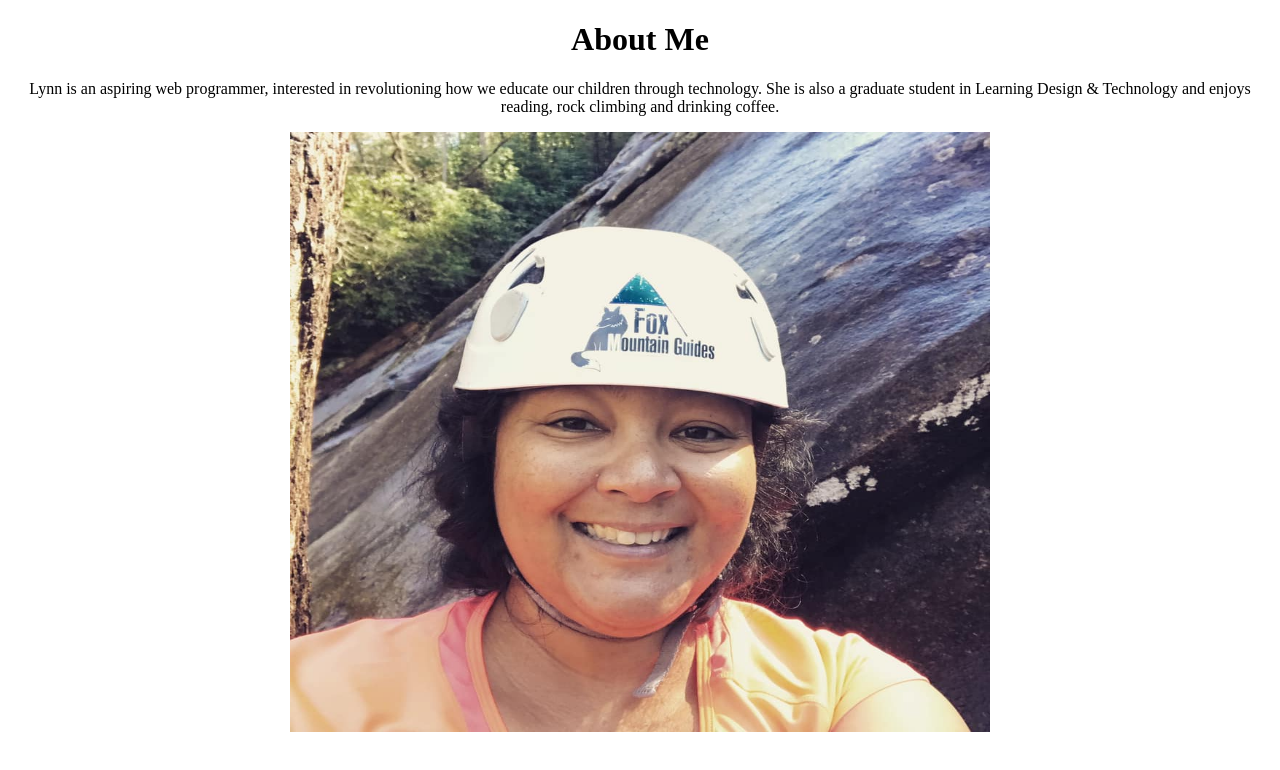
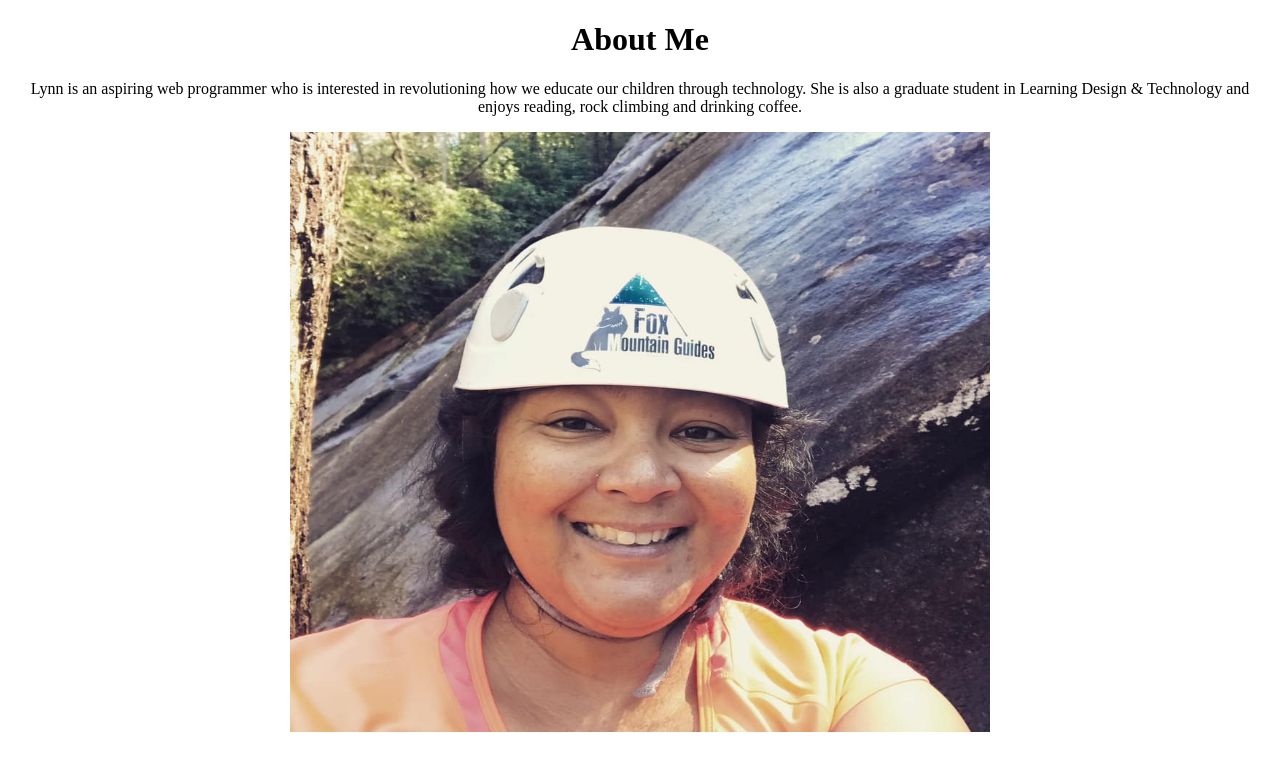
Before and after one commit to lwerre/WebProgramming1, a plain HTML site: page index.html in a window 1280 px wide. Drawn offline with Linux system fonts and the light colour scheme; files whose address does not match are found by name.

Commit message:
changes1

```diff
--- a/index.html
+++ b/index.html
@@ -8,7 +8,7 @@
 <body>
 <h1><center>About Me</center></h1>
 
-<p><center>Lynn is an aspiring web programmer, interested in revolutioning how we educate our children through technology. She is also a graduate student in Learning Design & Technology and enjoys reading, rock climbing and drinking coffee.</center></p>
+<p><center>Lynn is an aspiring web programmer who is interested in revolutioning how we educate our children through technology. She is also a graduate student in Learning Design & Technology and enjoys reading, rock climbing and drinking coffee.</center></p>
 <center><img src="climbing.jpg" alt="girl in a helmet with a rock slab in the background" height="600" width="700"></center>
 </body>
 
```
